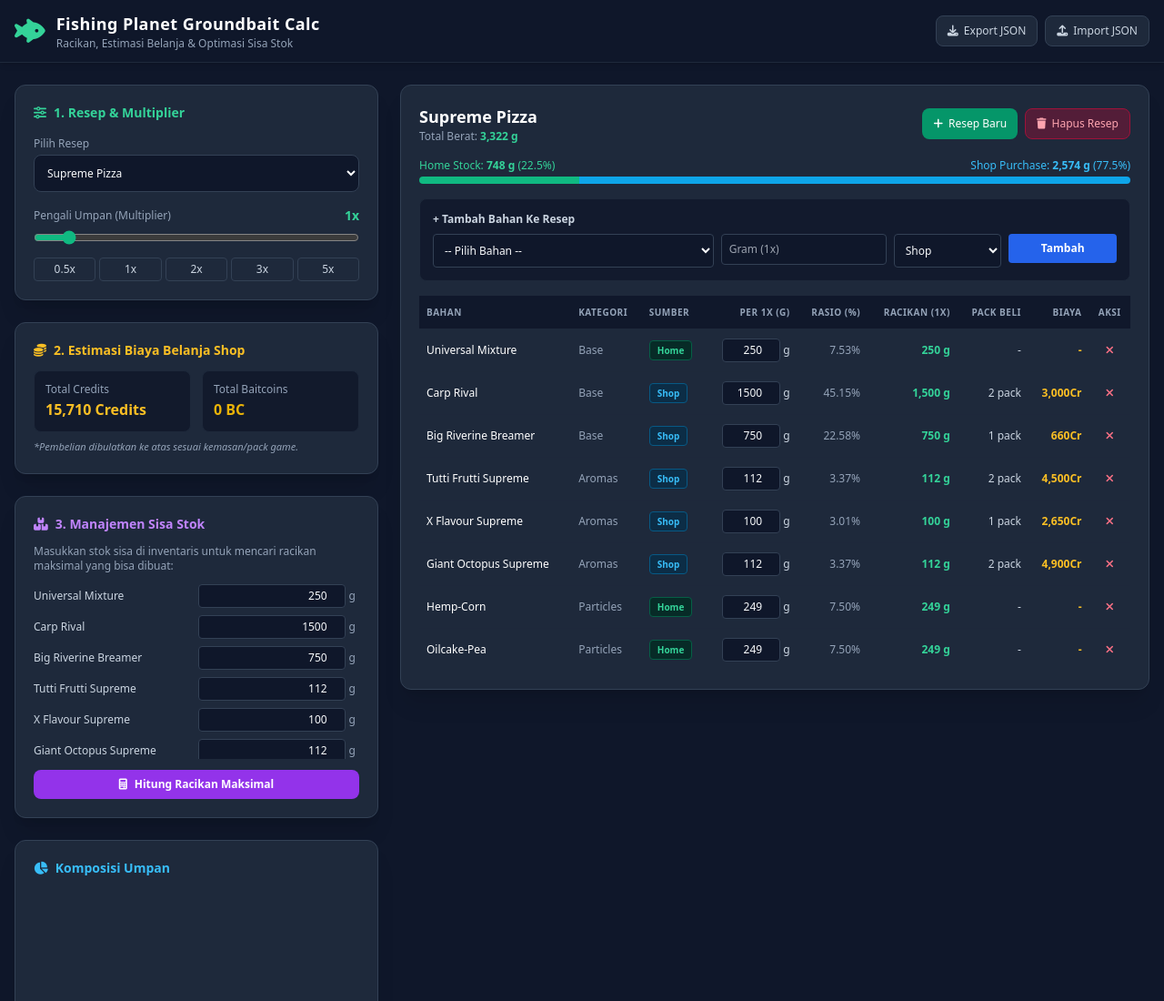
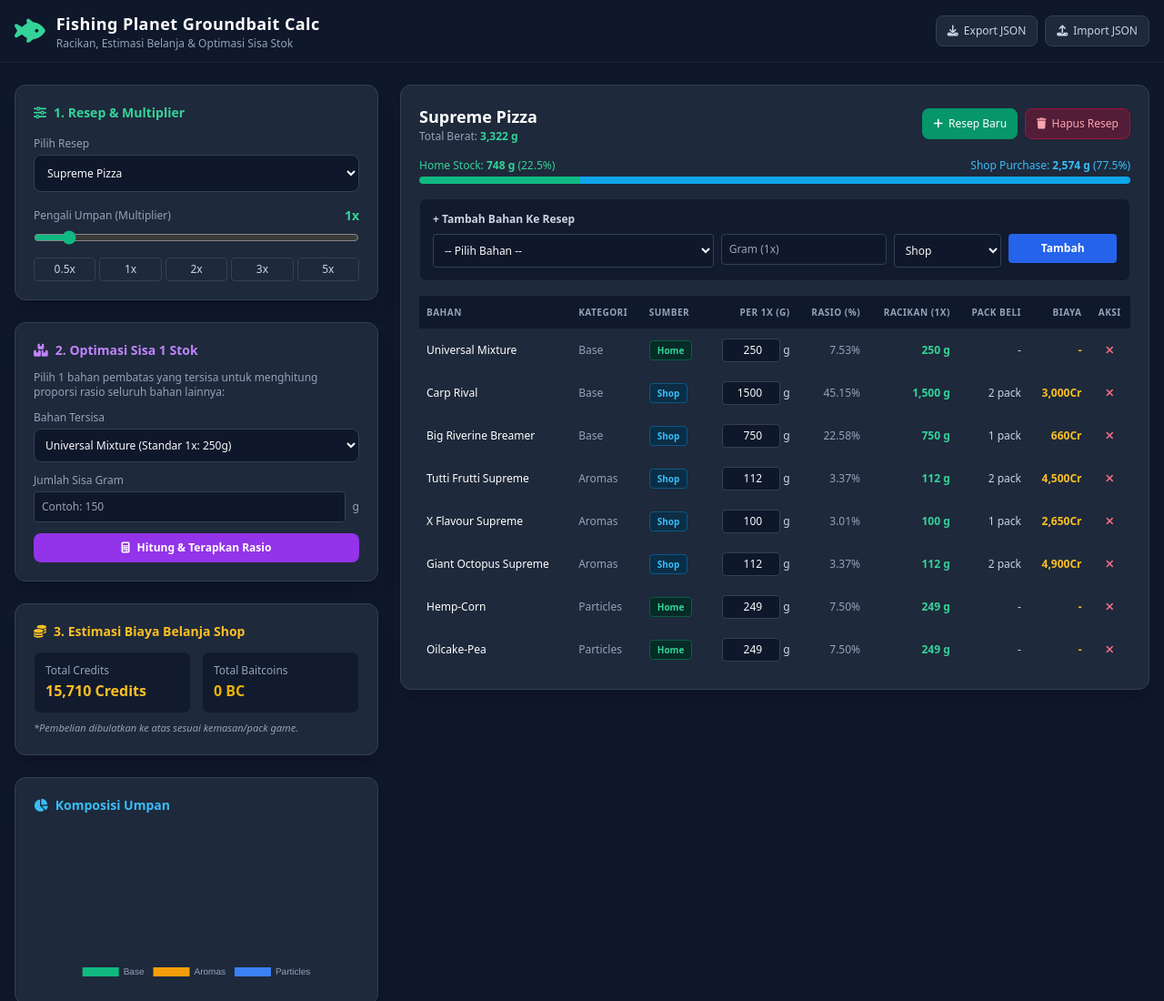
Before and after one commit to sulthonfatana-maker/groundbait-calc, a plain HTML site: page index.html in a window 1280 px wide. Shown: the top 1100 px of the page at 91% size. Drawn offline with nearby package versions, Linux system fonts and the light colour scheme.

Commit message:
Update index.html

```diff
--- a/index.html
+++ b/index.html
@@ -87,10 +87,45 @@
                 </div>
             </div>
 
+            <!-- Single Material Stock Optimizer -->
+            <div class="bg-card p-5 rounded-xl border border-custom shadow-xl">
+                <h2 class="text-sm font-semibold text-purple-400 mb-3 flex items-center gap-2">
+                    <i class="fa-solid fa-boxes-stacked"></i> 2. Optimasi Sisa 1 Stok
+                </h2>
+                <p class="text-xs text-slate-400 mb-3">Pilih 1 bahan pembatas yang tersisa untuk menghitung proporsi rasio seluruh bahan lainnya:</p>
+
+                <div class="space-y-3">
+                    <div>
+                        <label class="block text-xs font-medium text-slate-400 mb-1">Bahan Tersisa</label>
+                        <select id="singleStockMaterialSelect" class="w-full text-xs rounded-lg p-2 border">
+                            <!-- Populated via JS -->
+                        </select>
+                    </div>
+
+                    <div>
+                        <label class="block text-xs font-medium text-slate-400 mb-1">Jumlah Sisa Gram</label>
+                        <div class="flex items-center gap-2">
+                            <input type="number" id="singleStockGramInput" placeholder="Contoh: 150" class="w-full text-xs rounded p-2 border">
+                            <span class="text-xs text-slate-400">g</span>
+                        </div>
+                    </div>
+
+                    <button onclick="calculateSingleMaterialMax()" class="w-full bg-purple-600 hover:bg-purple-500 text-white font-semibold text-xs py-2 px-3 rounded-lg transition flex items-center justify-center gap-2">
+                        <i class="fa-solid fa-calculator"></i> Hitung & Terapkan Rasio
+                    </button>
+                </div>
+
+                <div id="singleStockResultBox" class="mt-4 p-3 bg-slate-900/90 rounded-lg border border-purple-900/50 hidden">
+                    <p class="text-xs text-purple-300 font-bold mb-1">Hasil Hitung Rasio:</p>
+                    <p class="text-xs text-slate-300">Multiplier Terhitung: <strong id="singleMaxMultResult" class="text-emerald-400 font-bold">0x</strong></p>
+                    <p class="text-xs text-slate-300">Total Berat Racikan: <strong id="singleMaxWeightResult" class="text-emerald-400 font-bold">0 g</strong></p>
+                </div>
+            </div>
+
             <!-- Cost Summary Box -->
             <div class="bg-card p-5 rounded-xl border border-custom shadow-xl">
                 <h2 class="text-sm font-semibold text-amber-400 mb-3 flex items-center gap-2">
-                    <i class="fa-solid fa-coins"></i> 2. Estimasi Biaya Belanja Shop
+                    <i class="fa-solid fa-coins"></i> 3. Estimasi Biaya Belanja Shop
                 </h2>
                 <div class="grid grid-cols-2 gap-3">
                     <div class="bg-slate-900/80 p-3 rounded-lg border border-slate-800">
@@ -103,31 +138,6 @@
                     </div>
                 </div>
                 <p class="text-[11px] text-slate-400 mt-2 italic">*Pembelian dibulatkan ke atas sesuai kemasan/pack game.</p>
-            </div>
-
-            <!-- Stock Optimizer / Limiting Factor Box -->
-            <div class="bg-card p-5 rounded-xl border border-custom shadow-xl">
-                <h2 class="text-sm font-semibold text-purple-400 mb-3 flex items-center gap-2">
-                    <i class="fa-solid fa-boxes-stacked"></i> 3. Manajemen Sisa Stok
-                </h2>
-                <p class="text-xs text-slate-400 mb-3">Masukkan stok sisa di inventaris untuk mencari racikan maksimal yang bisa dibuat:</p>
-
-                <div id="stockInputContainer" class="space-y-2 max-h-48 overflow-y-auto pr-1 mb-3">
-                    <!-- Populated via JS -->
-                </div>
-
-                <button onclick="calculateMaxPossibleRecipe()" class="w-full bg-purple-600 hover:bg-purple-500 text-white font-semibold text-xs py-2 px-3 rounded-lg transition flex items-center justify-center gap-2">
-                    <i class="fa-solid fa-calculator"></i> Hitung Racikan Maksimal
-                </button>
-
-                <div id="stockResultBox" class="mt-4 p-3 bg-slate-900/90 rounded-lg border border-purple-900/50 hidden">
-                    <p class="text-xs text-purple-300 font-bold mb-1">Hasil Optimasi Stok:</p>
-                    <p class="text-xs text-slate-300 mb-2">Max Multiplier: <strong id="maxMultResult" class="text-emerald-400 font-bold">0x</strong> (<span id="maxWeightResult">0 g</span>)</p>
-                    <p class="text-[11px] text-rose-400 mb-2" id="limitingFactorMsg"></p>
-                    <button onclick="applyMaxMultiplier()" class="w-full bg-slate-800 hover:bg-slate-700 text-xs text-emerald-400 py-1.5 rounded border border-emerald-800 transition">
-                        Terapkan Multiplier Ini
-                    </button>
-                </div>
             </div>
 
             <!-- Chart Breakdown -->
@@ -229,7 +239,6 @@
         let activeRecipeId = "";
         let currentMultiplier = 1;
         let chartInstance = null;
-        let calculatedMaxMult = 1;
 
         window.addEventListener('DOMContentLoaded', async () => {
             await loadExternalData();
@@ -295,7 +304,7 @@
         }
 
         function updateMultiplier(val) {
-            currentMultiplier = parseFloat(val);
+            currentMultiplier = parseFloat(parseFloat(val).toFixed(2));
             document.getElementById('multiplierValueDisplay').textContent = `${currentMultiplier}x`;
             document.getElementById('multiplierSlider').value = currentMultiplier;
             document.getElementById('tableMultDisplay').textContent = `${currentMultiplier}x`;
@@ -305,66 +314,54 @@
         function loadRecipe() {
             activeRecipeId = document.getElementById('recipeSelect').value;
             renderCurrentRecipeTable();
-            renderStockInputs();
+            populateSingleStockDropdown();
         }
 
-        function renderStockInputs() {
+        function populateSingleStockDropdown() {
             const recipe = recipes.find(r => r.id === activeRecipeId);
-            const container = document.getElementById('stockInputContainer');
-            container.innerHTML = '';
+            const select = document.getElementById('singleStockMaterialSelect');
+            select.innerHTML = '';
 
             if (!recipe || !recipe.ingredients.length) {
-                container.innerHTML = '<p class="text-xs text-slate-500">Tidak ada bahan di resep ini.</p>';
+                select.innerHTML = '<option value="">(Resep Kosong)</option>';
                 return;
             }
 
-            recipe.ingredients.forEach((ing, idx) => {
-                const div = document.createElement('div');
-                div.className = "flex justify-between items-center text-xs gap-2";
-                div.innerHTML = `
-                    <span class="text-slate-300 truncate w-1/2">${ing.name}</span>
-                    <div class="flex items-center gap-1 w-1/2">
-                        <input type="number" id="stock_input_${idx}" placeholder="Sisa stok (g)" value="${ing.grams}" class="w-full text-right p-1 rounded border text-xs">
-                        <span class="text-slate-400">g</span>
-                    </div>
-                `;
-                container.appendChild(div);
+            recipe.ingredients.forEach(ing => {
+                const opt = document.createElement('option');
+                opt.value = ing.name;
+                opt.textContent = `${ing.name} (Standar 1x: ${ing.grams}g)`;
+                select.appendChild(opt);
             });
         }
 
-        function calculateMaxPossibleRecipe() {
+        function calculateSingleMaterialMax() {
             const recipe = recipes.find(r => r.id === activeRecipeId);
             if (!recipe || !recipe.ingredients.length) return;
 
-            let minPossibleMult = Infinity;
-            let limitingItem = "";
-            let totalGrams1x = recipe.ingredients.reduce((acc, i) => acc + i.grams, 0);
+            const selectedMaterialName = document.getElementById('singleStockMaterialSelect').value;
+            const remainingGrams = parseFloat(document.getElementById('singleStockGramInput').value);
 
-            recipe.ingredients.forEach((ing, idx) => {
-                const stockVal = parseFloat(document.getElementById(`stock_input_${idx}`).value) || 0;
-                const maxMultForThisItem = stockVal / ing.grams;
-
-                if (maxMultForThisItem < minPossibleMult) {
-                    minPossibleMult = maxMultForThisItem;
-                    limitingItem = ing.name;
-                }
-            });
-
-            if (minPossibleMult === Infinity || minPossibleMult <= 0) {
-                alert("Stok bahan tidak mencukupi untuk membuat racikan!");
+            if (!selectedMaterialName || isNaN(remainingGrams) || remainingGrams <= 0) {
+                alert("Pilih bahan dan masukkan sisa gram yang valid!");
                 return;
             }
 
-            calculatedMaxMult = parseFloat(minPossibleMult.toFixed(2));
-            const totalWeightMax = Math.round(totalGrams1x * calculatedMaxMult);
+            const targetIngredient = recipe.ingredients.find(i => i.name === selectedMaterialName);
+            if (!targetIngredient || targetIngredient.grams <= 0) return;
 
-            document.getElementById('maxMultResult').textContent = `${calculatedMaxMult}x`;
-            document.getElementById('maxWeightResult').textContent = `${totalWeightMax.toLocaleString()} g`;
-            document.getElementById('limitingFactorMsg').textContent = `*Bahan pembatas terpakai habis: ${limitingItem}`;
-            document.getElementById('stockResultBox').classList.remove('hidden');
+            // Calculate exact multiplier from the single limiting material
+            const calculatedMult = parseFloat((remainingGrams / targetIngredient.grams).toFixed(2));
+            const totalGrams1x = recipe.ingredients.reduce((acc, i) => acc + i.grams, 0);
+            const totalWeightScaled = Math.round(totalGrams1x * calculatedMult);
+
+            document.getElementById('singleMaxMultResult').textContent = `${calculatedMult}x`;
+            document.getElementById('singleMaxWeightResult').textContent = `${totalWeightScaled.toLocaleString()} g`;
+            document.getElementById('singleStockResultBox').classList.remove('hidden');
+
+            // Apply calculated multiplier directly
+            updateMultiplier(calculatedMult);
         }
-
-        function applyMaxMultiplier() { updateMultiplier(calculatedMaxMult); }
 
         function renderCurrentRecipeTable() {
             const recipe = recipes.find(r => r.id === activeRecipeId);
@@ -458,7 +455,7 @@
             recipe.ingredients.push({ name, grams, source });
             saveData();
             renderCurrentRecipeTable();
-            renderStockInputs();
+            populateSingleStockDropdown();
             document.getElementById('ingredientGram').value = '';
         }
 
@@ -470,7 +467,7 @@
                 recipe.ingredients[index].grams = parsed;
                 saveData();
                 renderCurrentRecipeTable();
-                renderStockInputs();
+                populateSingleStockDropdown();
             }
         }
 
@@ -488,7 +485,7 @@
             recipe.ingredients.splice(index, 1);
             saveData();
             renderCurrentRecipeTable();
-            renderStockInputs();
+            populateSingleStockDropdown();
         }
 
         function promptNewRecipe() {
@@ -500,7 +497,7 @@
             saveData();
             renderRecipeOptions();
             renderCurrentRecipeTable();
-            renderStockInputs();
+            populateSingleStockDropdown();
         }
 
         function deleteCurrentRecipe() {
@@ -511,7 +508,7 @@
                 saveData();
                 renderRecipeOptions();
                 renderCurrentRecipeTable();
-                renderStockInputs();
+                populateSingleStockDropdown();
             }
         }
 
@@ -556,7 +553,7 @@
                     saveData();
                     renderRecipeOptions();
                     renderCurrentRecipeTable();
-                    renderStockInputs();
+                    populateSingleStockDropdown();
                 } catch(err) { alert("Format JSON tidak valid!"); }
             };
             reader.readAsText(file);
```
